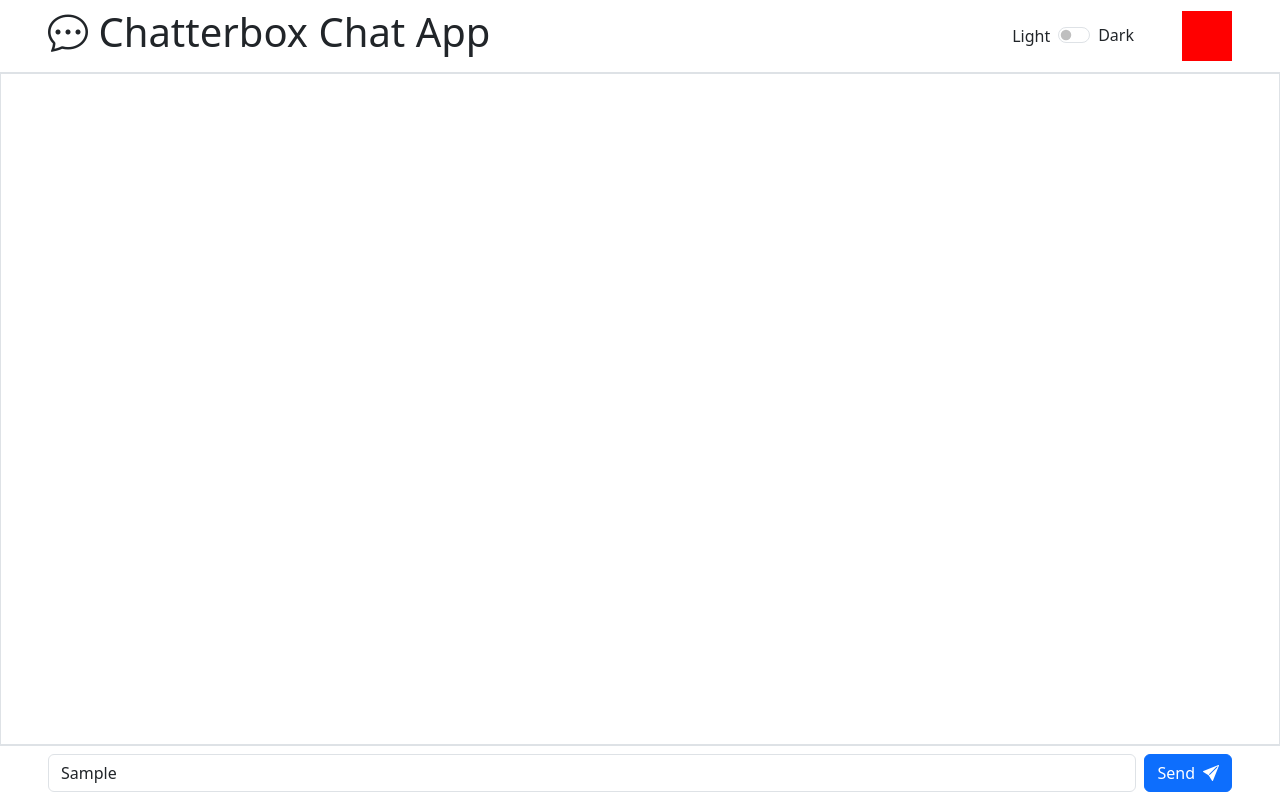
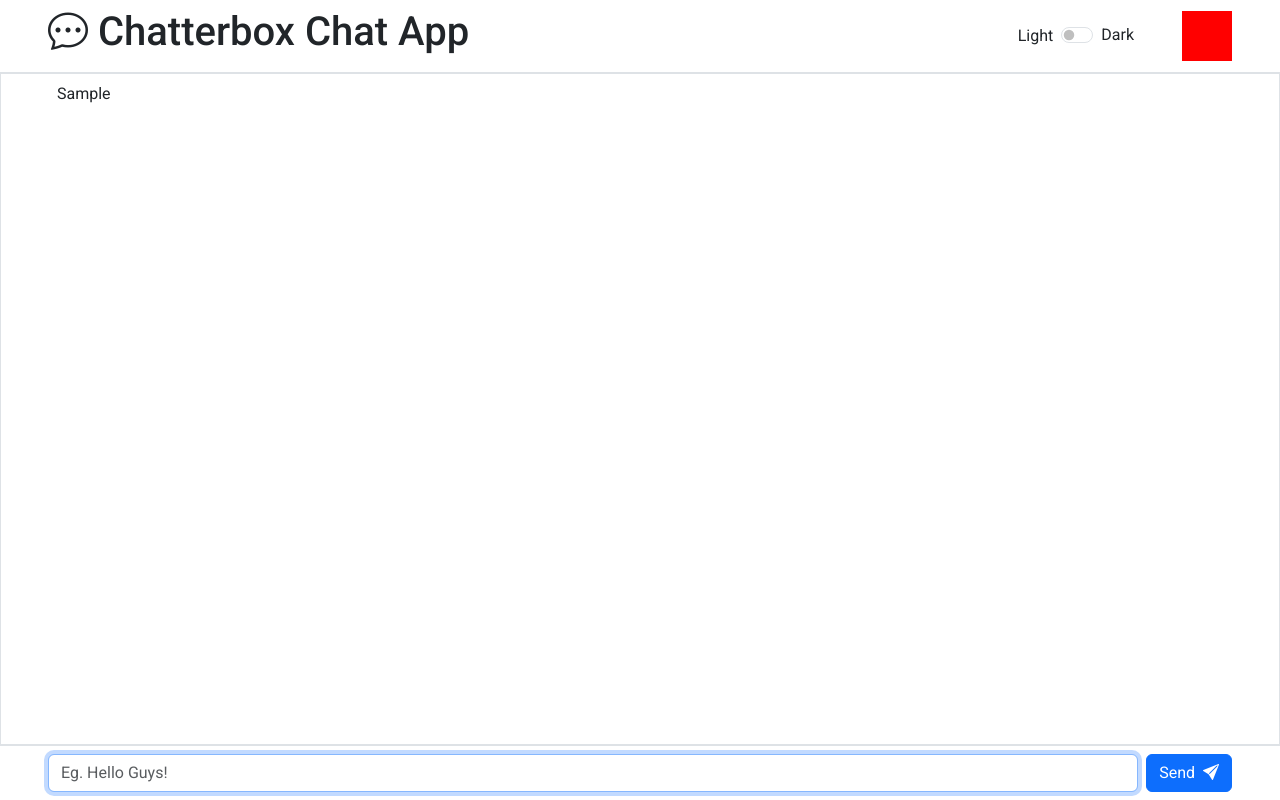
Before and after one commit to UdanaManamperi/Chat-Application, a website built with Parcel: page fornt-end/src/index.html in a window 1280 px wide. Both pictures are taken after typing "Sample" into the empty fields and a click on the button "Send". Built offline with nearby package versions, Linux system fonts and the light colour scheme; files whose address does not match are found by name.

Commit message:
Connect frontend with backend & add functions to display messages in the display

```diff
--- a/fornt-end/package.json
+++ b/fornt-end/package.json
@@ -1,8 +1,7 @@
 {
   "name": "fornt-end",
   "version": "1.0.0",
-  "description": "",
-  "main": "index.js",
+  "source": "src/index.html",
   "scripts": {
     "start": "parcel --no-cache",
     "build": "rm -rf dist && parcel build"
@@ -11,7 +10,8 @@
   "author": "",
   "license": "ISC",
   "devDependencies": {
-    "parcel-bundler": "^1.12.5"
+    "parcel": "^2.10.3",
+    "process": "^0.11.10"
   },
   "dependencies": {
     "bootstrap": "^5.3.2",
--- a/fornt-end/src/css/main.css
+++ b/fornt-end/src/css/main.css
@@ -1,3 +1,9 @@
+
+* {
+  box-sizing: border-box;
+  font-family: 'Roboto', system-ui, 'sans-serif';
+}
+
 #account {
     width: 50px;
     height: 50px;
--- a/fornt-end/src/js/main.js
+++ b/fornt-end/src/js/main.js
@@ -1,6 +1,10 @@
 const inputElm = document.querySelector("#flexSwitchCheckDefault");
 const element = document.body;
 
+const txtMessageElm = document.querySelector("#txt-message");
+const btnSendElm = document.querySelector("#btn-send");
+const outputElm = document.querySelector("#output");
+const { API_BASE_URL } = process.env;
 inputElm.addEventListener("change", () => {
     if (inputElm.checked) {
         element.dataset.bsTheme = "dark";
@@ -8,3 +12,42 @@ inputElm.addEventListener("change", () => {
         element.dataset.bsTheme = "light";
     }
 })
+
+btnSendElm.addEventListener('click', () => {
+    const message = txtMessageElm.value.trim();
+    if (!message) return;
+
+    const myObj = {
+        message,
+        email: "abc@gmail.com"
+    }
+
+    fetch(`${API_BASE_URL}/messages`, {
+        method: "POST",
+        headers: {
+            "Content-Type": "application/json"
+        },
+        body: JSON.stringify(myObj)
+    }).then(res => {
+        if (res.ok) {
+            addChatMessageRecord(myObj);
+            outputElm.scrollTo(0, outputElm.scrollHeight);
+            txtMessageElm.value = "";
+            txtMessageElm.focus();
+        } else {
+            alert("Failed to send the chat message")
+
+        }
+    }).catch(err => {
+        alert(
+            "Failed to connect with the server, please check the connection."
+        );
+    })
+})
+
+function addChatMessageRecord({ message, email }) {
+    const messageElm = document.createElement("div");
+    messageElm.classList.add("message");
+    outputElm.append(messageElm);
+    messageElm.innerText = message;
+}
```
Also changed, not shown: fornt-end/src/index.html (+8 -2 lines), fornt-end/dist/bootstrap-icons.11149690.woff (added), fornt-end/dist/bootstrap-icons.7da1e530.woff2 (added), fornt-end/dist/chat.a637d961.png (added), fornt-end/dist/index.html (added), 13 other files.
